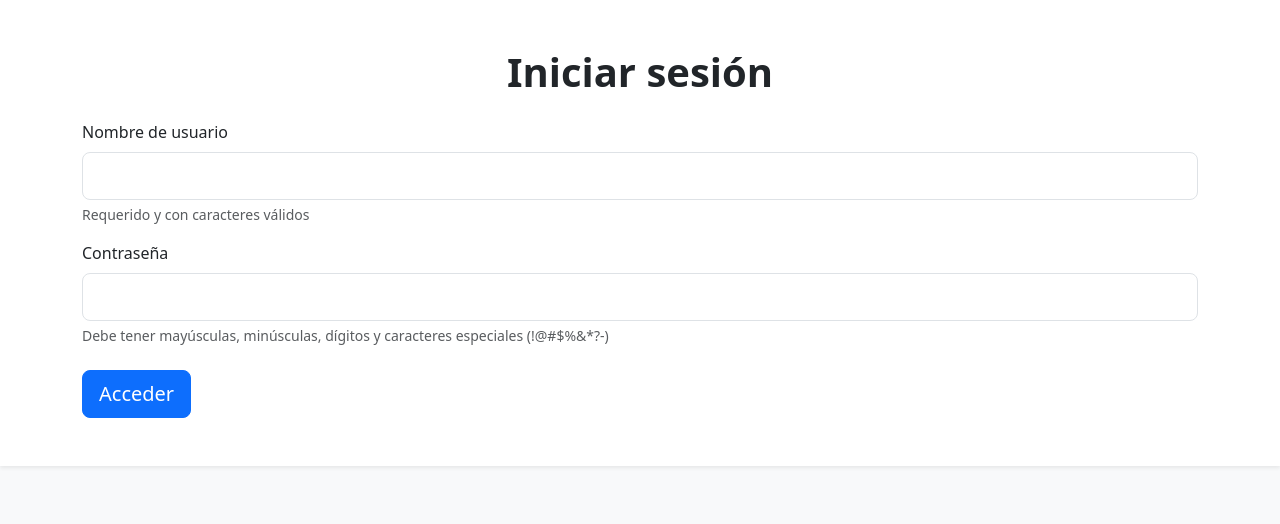
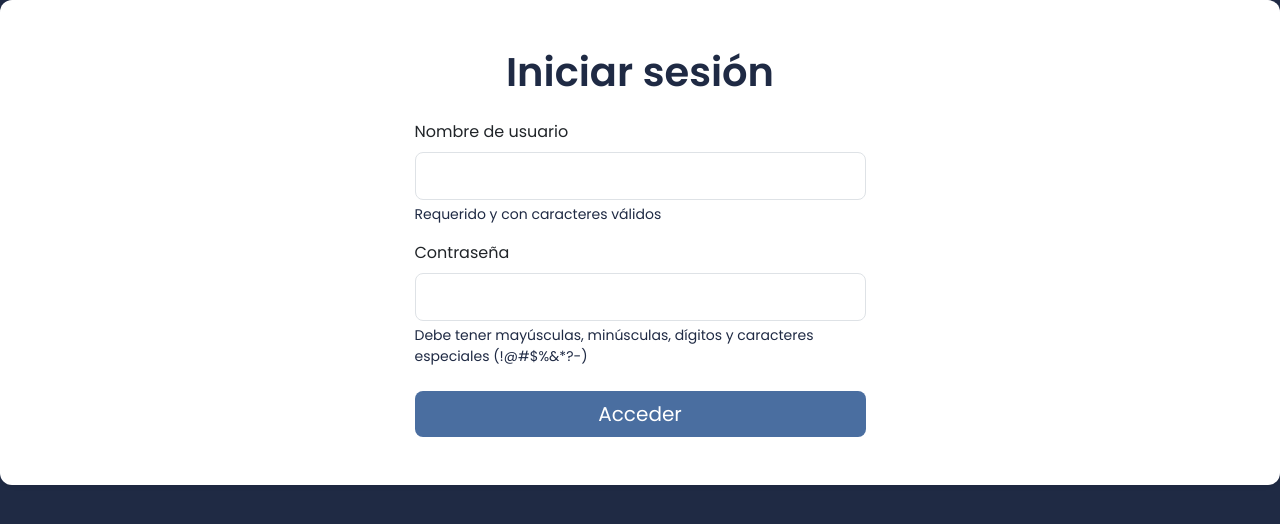
Before and after one commit to AlvaroMG64/LoginPHP, a PHP site: page / in a window 1280 px wide. Shown: the top 524 px of the page. Run offline with PHP 8.4, Linux system fonts and the light colour scheme.

Commit message:
Actualizaciones de estilo

```diff
--- a/index.php
+++ b/index.php
@@ -9,48 +9,76 @@
   <meta name="viewport" content="width=device-width, initial-scale=1">
   <title>Login PHP</title>
   <link href="https://cdn.jsdelivr.net/npm/bootstrap@5.3.2/dist/css/bootstrap.min.css" rel="stylesheet">
+  <link rel="stylesheet" href="https://fonts.googleapis.com/css2?family=Poppins:wght@400;600&display=swap">
   <link rel="shortcut icon" href="playamar.png" type="image/x-icon">
+  <style>
+    body {
+        font-family: 'Poppins', sans-serif;
+        background-color: #1f2a44;
+    }
+    .container-fluid {
+        background-color: #ffffff;
+        border-radius: 12px;
+        padding: 40px;
+    }
+    h1 {
+        color: #1f2a44;
+    }
+    .btn-primary {
+        background-color: #4a6ea0;
+        border: none;
+    }
+    .btn-primary:hover {
+        background-color: #36538b;
+    }
+    .form-text {
+        color: #1f2a44;
+    }
+  </style>
 </head>
-<body class="bg-light">
+<body>
 
-    <div class="container-fluid py-5 bg-white shadow-sm">
+    <div class="container-fluid py-5 shadow-sm">
         <div class="container">
             <div class="row justify-content-center">
-                <div>
+                <div class="col-md-6 col-lg-5">
                     <h1 class="text-center mb-4 fw-bold">Iniciar sesión</h1>
                     <form action="autenticacion.php" method="post">
-                        <!-- Aquí se mostrarán los errores desde dentro de la aplicación -->
+                        <!-- Errores desde la aplicación -->
                         <?php
-                            if (isset($_SESSION['error'])) {
+                        if (isset($_SESSION['error']) && $_SESSION['error'] != "") {
                             echo "<div class='alert alert-danger' role='alert'>";
                             echo $_SESSION['error'];
                             echo "</div>";
-                                $_SESSION['error']="";
-                                unset($_SESSION['error']); // Desaparece la key y la variable
+                            $_SESSION['error'] = "";
+                            unset($_SESSION['error']);
                         }
                         ?>
 
                         <!-- Token CSRF -->
-                        <input type="hidden" name="csrf_token" value="<?php echo $_SESSION['csrf_token']; ?>">
+                        <input type="hidden" name="csrf_token" value="<?= $_SESSION['csrf_token'] ?>">
 
                         <!-- Nombre de usuario -->
                         <div class="mb-3">
-                            <label for="indentificador" class="form-label">Nombre de usuario</label>
+                            <label for="identificador" class="form-label">Nombre de usuario</label>
                             <input type="text" name="identificador" id="identificador" class="form-control form-control-lg" placeholder="" required>
                             <div id="identificadorHelp" class="form-text">Requerido y con caracteres válidos</div>
                         </div>
+
                         <!-- Contraseña -->
                         <div class="mb-3">
                             <label for="password" class="form-label">Contraseña</label>
                             <input type="password" name="password" id="password" class="form-control form-control-lg" placeholder="" required>
                             <div id="passwordHelp" class="form-text">Debe tener mayúsculas, minúsculas, dígitos y caracteres especiales (!@#$%&*?-)</div>
                         </div>
-                        <button class="btn btn-primary btn-lg mt-2">Acceder</button>
+
+                        <button type="submit" class="btn btn-primary btn-lg mt-2 w-100">Acceder</button>
                     </form>
                 </div>
             </div>
         </div>
     </div>
+
 <script src="validaciones.js"></script>
 </body>
 </html>
```
Also changed, not shown: inicio.php (+43 -6 lines). Lines whose indentation alone changed are shown as unchanged.
